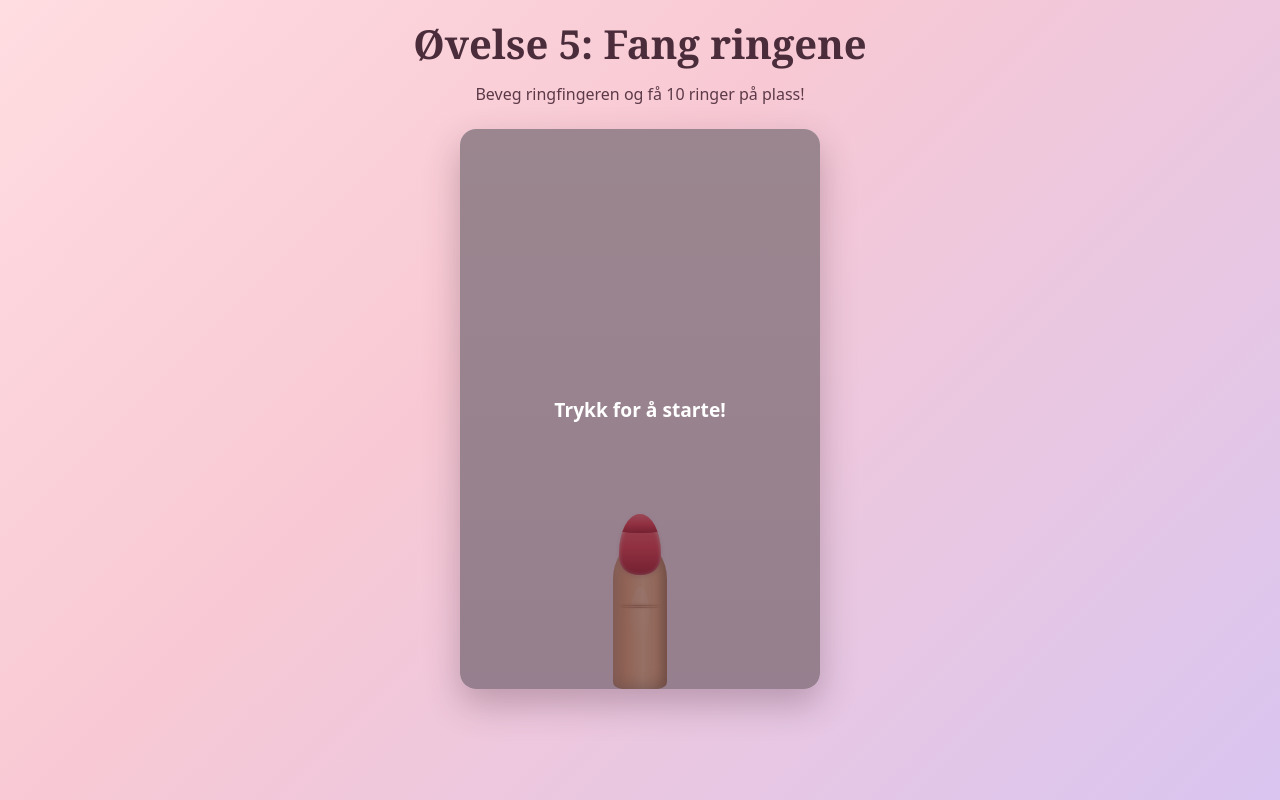
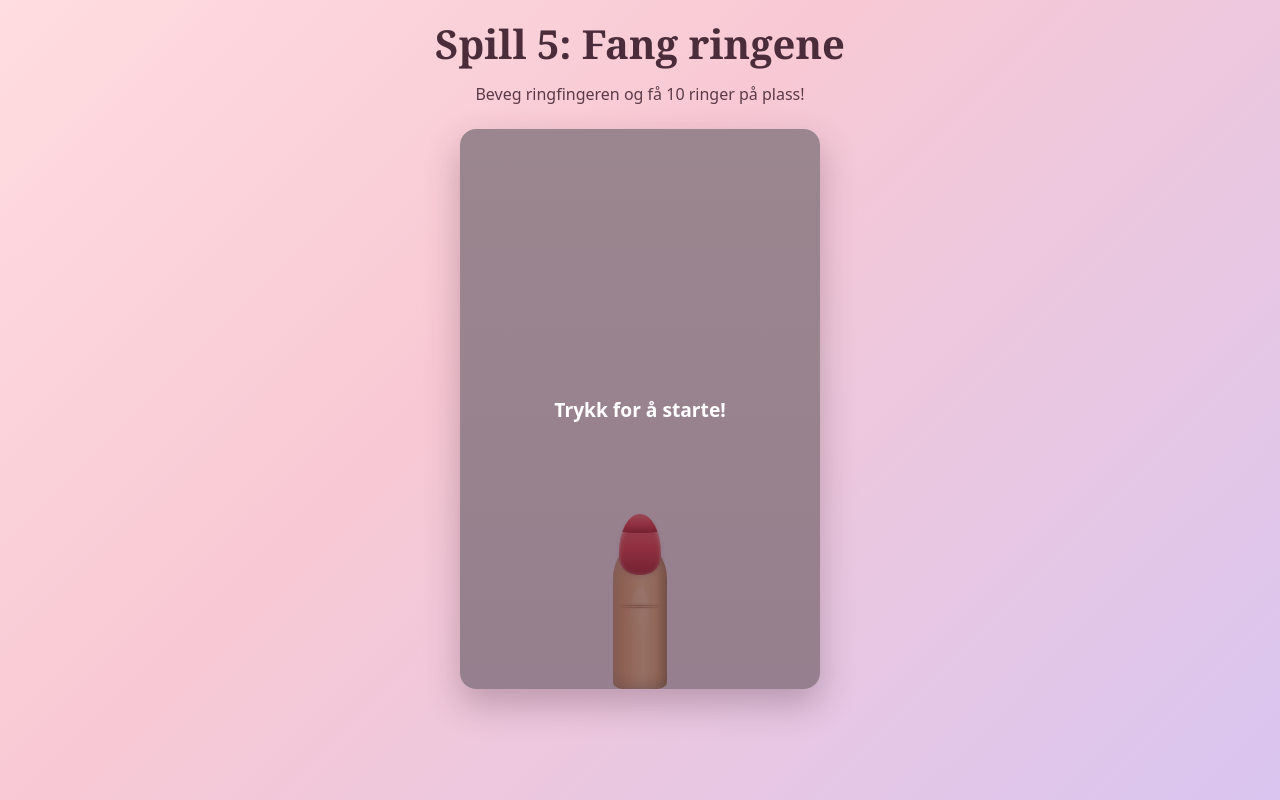
Before and after one commit to henrikaburmann/bryllupsgave, a React (Vite) app: page /spill/5 in a window 1280 px wide. Built offline with nearby package versions, Linux system fonts and the light colour scheme.

Commit message:
Tekst fix

```diff
--- a/src/pages/HangmanGame.tsx
+++ b/src/pages/HangmanGame.tsx
@@ -63,7 +63,7 @@ function HangmanGame() {
 
   return (
     <div className="hangman-page">
-      <h1 className="hangman-page__title">Øvelse 4: Hangman</h1>
+      <h1 className="hangman-page__title">Spill 4: Hangman</h1>
       <p className="hangman-page__subtitle">Gjett bokstavene før det går galt!</p>
 
       <div className="hangman-area">
--- a/src/pages/MazeGame.tsx
+++ b/src/pages/MazeGame.tsx
@@ -138,7 +138,7 @@ function MazeGame() {
 
   return (
     <div className="maze-page">
-      <h1 className="maze-page__title">Øvelse 6: Finn Victoria</h1>
+      <h1 className="maze-page__title">Spill 6: Finn Victoria</h1>
       <p className="maze-page__subtitle">Hjelp Tor-Øyvind gjennom labyrinten til Victoria!</p>
 
       <div className="maze-area" ref={areaRef}>
--- a/src/pages/RingGame.tsx
+++ b/src/pages/RingGame.tsx
@@ -134,7 +134,7 @@ function RingGame() {
 
   return (
     <div className="ring-page">
-      <h1 className="ring-page__title">Øvelse 5: Fang ringene</h1>
+      <h1 className="ring-page__title">Spill 5: Fang ringene</h1>
       <p className="ring-page__subtitle">
         Beveg ringfingeren og få {RINGS_TO_WIN} ringer på plass!
       </p>
```
